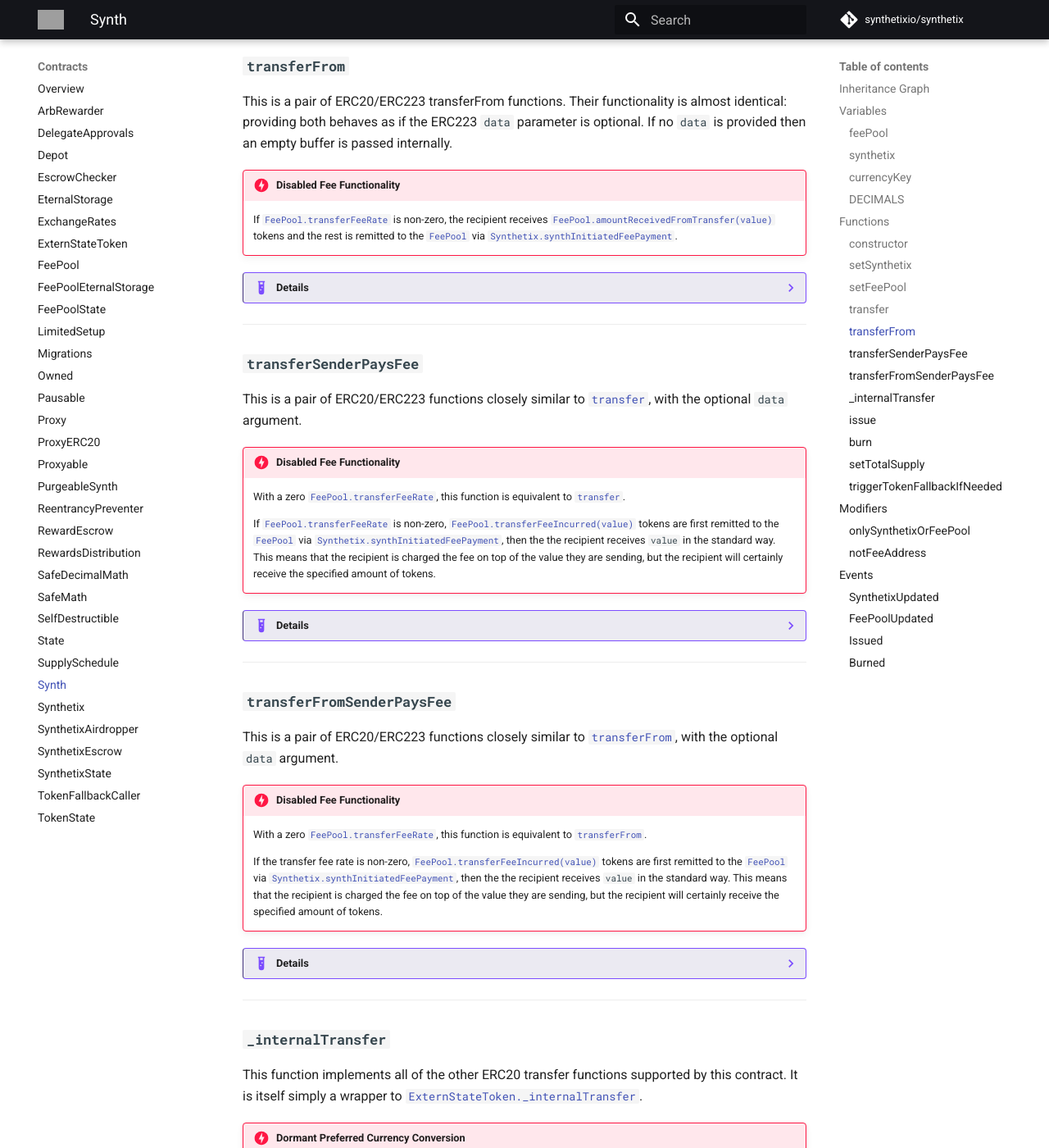
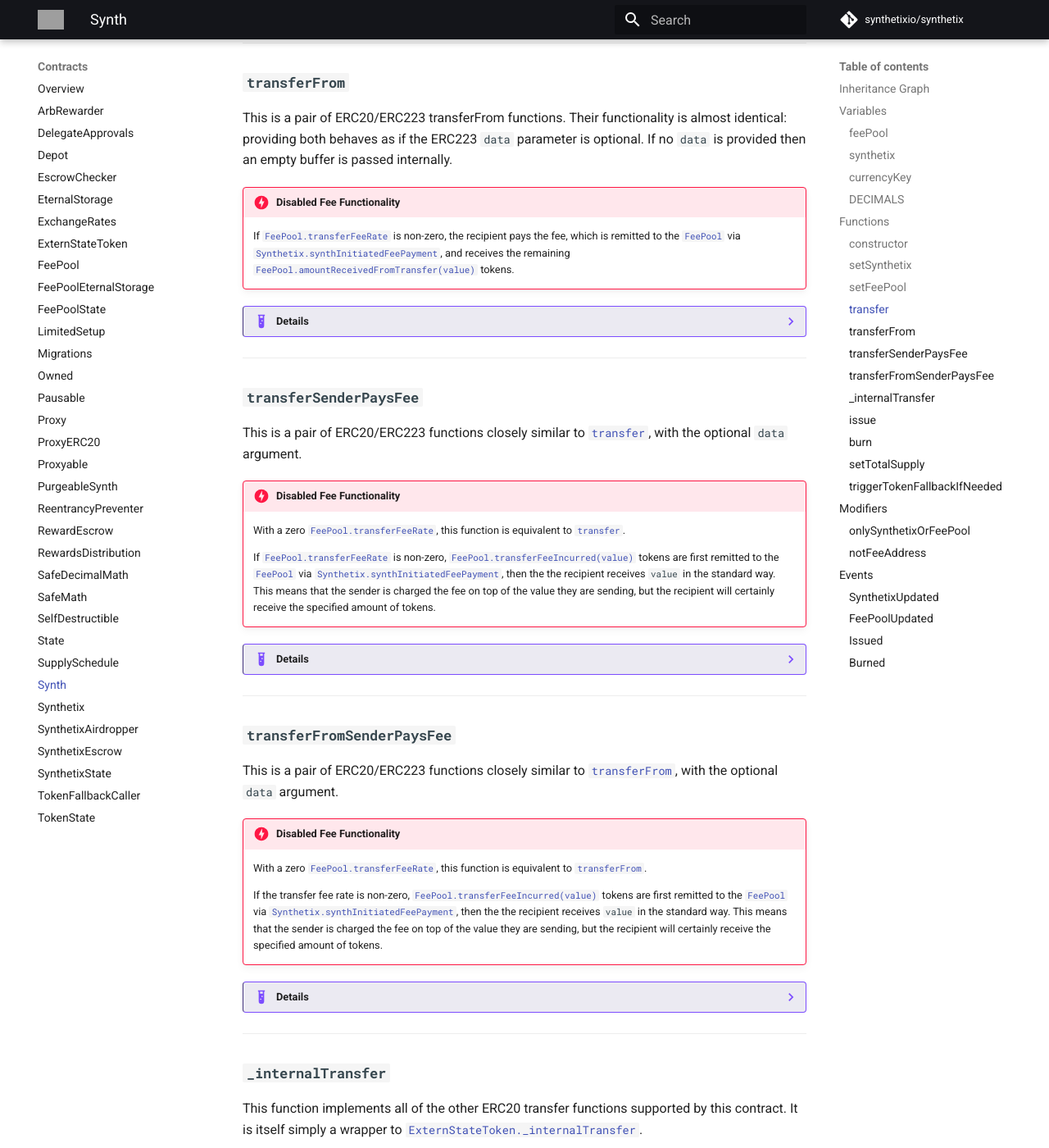
Before and after one commit to Synthetixio/synthetix, an MkDocs documentation site: the page built from docs/contracts/Synth.md, in a window 1280 px wide and 1400 px high, scrolled down 3841 px. Shown: the whole window at 82% size. Built offline with MkDocs 1.6.1 and Material for MkDocs 9.7.7, drawn with Linux system fonts in a browser that asks for light colours; formulas are drawn with MathJax 3; comment, search, counter and statistics services are not loaded; some of the changed text lies outside the part shown; grey boxes are pictures that could not be loaded.

Commit message:
Improve language across several files.

```diff
--- a/docs/contracts/Synth.md
+++ b/docs/contracts/Synth.md
@@ -79,7 +79,7 @@
 
 ### `currencyKey`
 
-The [identifier](Synthetix.md#synths) of this Synth within the Synthetix ecosystem. The currency key could in principle be distinct from this token's ERC20 symbol.
+The [identifier](Synthetix.md#synths) of this Synth within the Synthetix ecosystem. The currency key could in principle be distinct from this token's [ERC20 symbol](ExternStateToken.md#symbol).
 
 **Type:** `bytes4`
 
@@ -166,7 +166,7 @@
 This is a pair of ERC20/ERC223 transfer functions. Their functionality is almost identical: providing both behaves as if the ERC223 `data` parameter is optional. If no `data` is provided then an empty buffer is passed internally.
 
 !!! danger "Disabled Fee Functionality"
-    If [`FeePool.transferFeeRate`](FeePool.md#transferfeerate) is non-zero, the recipient receives [`FeePool.amountReceivedFromTransfer(value)`](FeePool.md#amountreceivedfromtransfer) tokens and the rest is remitted to the [`FeePool`](FeePool.md) via [`Synthetix.synthInitiatedFeePayment`](Synthetix.md#synthinitiatedfeepayment).
+    If [`FeePool.transferFeeRate`](FeePool.md#transferfeerate) is non-zero, the recipient pays the fee, which is remitted to the [`FeePool`](FeePool.md) via [`Synthetix.synthInitiatedFeePayment`](Synthetix.md#synthinitiatedfeepayment), and receives the remaining [`FeePool.amountReceivedFromTransfer(value)`](FeePool.md#amountreceivedfromtransfer) tokens.
 
 ??? example "Details"
     **Signature**
@@ -191,7 +191,7 @@
 This is a pair of ERC20/ERC223 transferFrom functions. Their functionality is almost identical: providing both behaves as if the ERC223 `data` parameter is optional. If no `data` is provided then an empty buffer is passed internally.
 
 !!! danger "Disabled Fee Functionality"
-    If [`FeePool.transferFeeRate`](FeePool.md#transferfeerate) is non-zero, the recipient receives [`FeePool.amountReceivedFromTransfer(value)`](FeePool.md#amountreceivedfromtransfer) tokens and the rest is remitted to the [`FeePool`](FeePool.md) via [`Synthetix.synthInitiatedFeePayment`](Synthetix.md#synthinitiatedfeepayment).
+    If [`FeePool.transferFeeRate`](FeePool.md#transferfeerate) is non-zero, the recipient pays the fee, which is remitted to the [`FeePool`](FeePool.md) via [`Synthetix.synthInitiatedFeePayment`](Synthetix.md#synthinitiatedfeepayment), and receives the remaining [`FeePool.amountReceivedFromTransfer(value)`](FeePool.md#amountreceivedfromtransfer) tokens.
 
 ??? example "Details"
     **Signature**
@@ -218,7 +218,7 @@
 !!! danger "Disabled Fee Functionality"
     With a zero [`FeePool.transferFeeRate`](FeePool.md#transferfeerate), this function is equivalent to [`transfer`](#transfer).
 
-    If [`FeePool.transferFeeRate`](FeePool.md#transferfeerate) is non-zero, [`FeePool.transferFeeIncurred(value)`](FeePool.md#transferfeeincurred) tokens are first remitted to the [`FeePool`](FeePool.md) via [`Synthetix.synthInitiatedFeePayment`](Synthetix.md#synthinitiatedfeepayment), then the the recipient receives `value` in the standard way. This means that the recipient is charged the fee on top of the value they are sending, but the recipient will certainly receive the specified amount of tokens.
+    If [`FeePool.transferFeeRate`](FeePool.md#transferfeerate) is non-zero, [`FeePool.transferFeeIncurred(value)`](FeePool.md#transferfeeincurred) tokens are first remitted to the [`FeePool`](FeePool.md) via [`Synthetix.synthInitiatedFeePayment`](Synthetix.md#synthinitiatedfeepayment), then the the recipient receives `value` in the standard way. This means that the sender is charged the fee on top of the value they are sending, but the recipient will certainly receive the specified amount of tokens.
 
 ??? example "Details"
     **Signature**
@@ -245,7 +245,7 @@
 !!! danger "Disabled Fee Functionality"
     With a zero [`FeePool.transferFeeRate`](FeePool.md#transferfeerate), this function is equivalent to [`transferFrom`](#transferFrom).
 
-    If the transfer fee rate is non-zero, [`FeePool.transferFeeIncurred(value)`](FeePool.md#transferfeeincurred) tokens are first remitted to the [`FeePool`](FeePool.md) via [`Synthetix.synthInitiatedFeePayment`](Synthetix.md#synthinitiatedfeepayment), then the the recipient receives `value` in the standard way. This means that the recipient is charged the fee on top of the value they are sending, but the recipient will certainly receive the specified amount of tokens.
+    If the transfer fee rate is non-zero, [`FeePool.transferFeeIncurred(value)`](FeePool.md#transferfeeincurred) tokens are first remitted to the [`FeePool`](FeePool.md) via [`Synthetix.synthInitiatedFeePayment`](Synthetix.md#synthinitiatedfeepayment), then the the recipient receives `value` in the standard way. This means that the sender is charged the fee on top of the value they are sending, but the recipient will certainly receive the specified amount of tokens.
 
 ??? example "Details"
     **Signature**
```
Also changed, not shown: other parts of docs/contracts/Synth.md (+3 -3 lines), docs/contracts/RewardEscrow.md (+2 -2 lines), docs/contracts/SupplySchedule.md (+1 -1 lines), docs/contracts/SynthetixEscrow.md (+1 -1 lines), docs/contracts/TokenFallbackCaller.md (+1 -1 lines).
